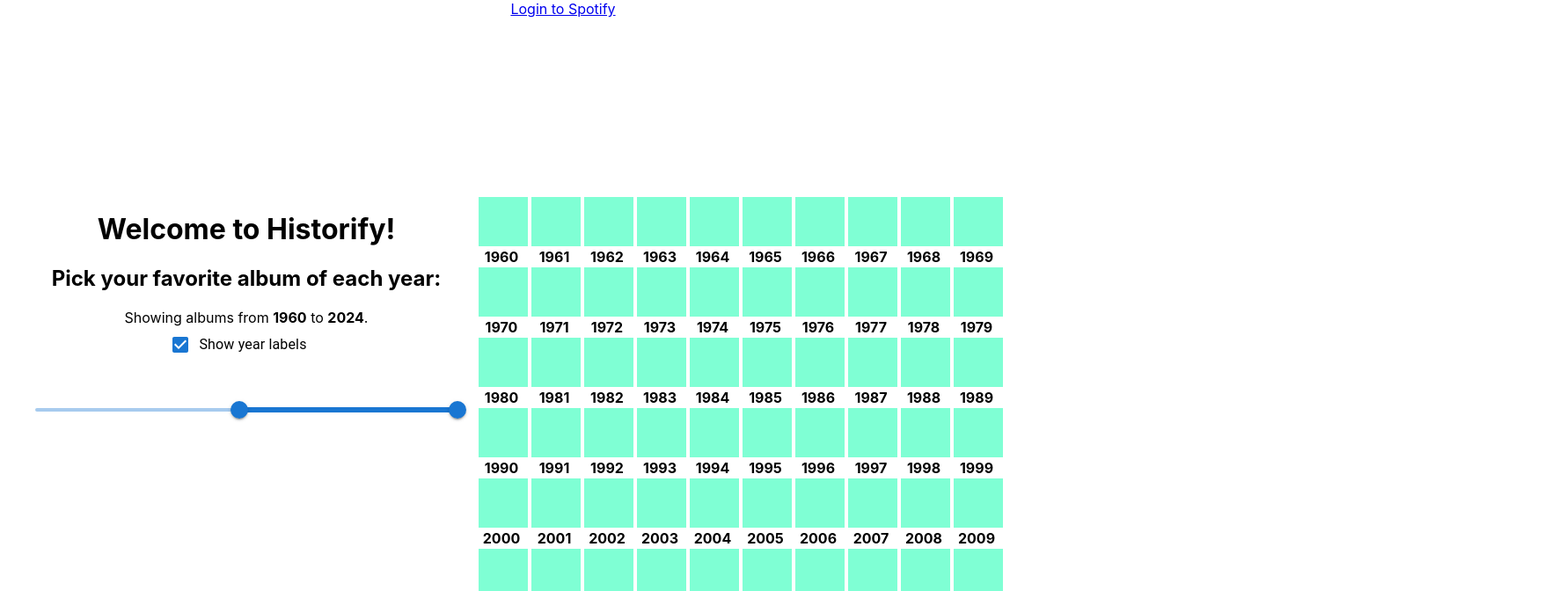
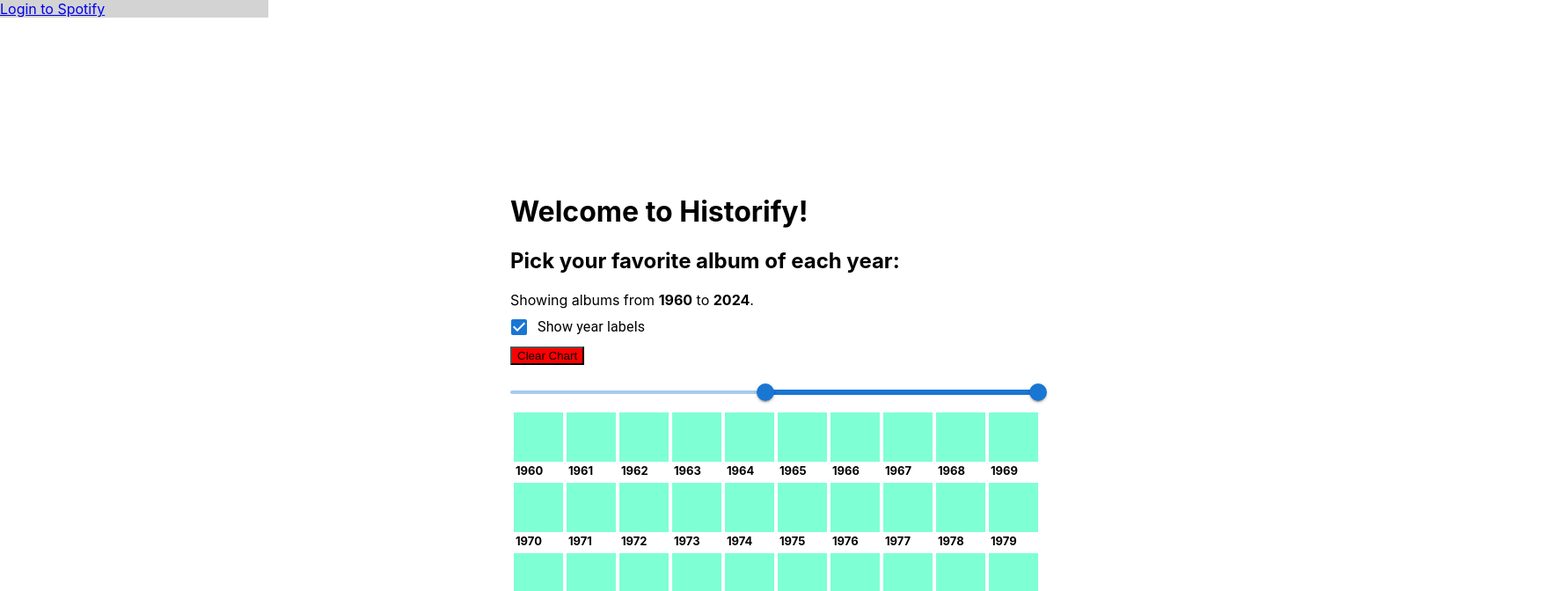
Before and after one commit to elainemil/historify, a React (Create React App) app: page / in a window 1280 px wide. Shown: the top 672 px of the page at 88% size, 1780 px wide, since content can reach past the window. Built offline with nearby package versions, Linux system fonts and the light colour scheme.

Commit message:
removing albums and clearing chart

```diff
--- a/src/App.css
+++ b/src/App.css
@@ -1,5 +1,5 @@
 .App {
-  text-align: center;
+  /* text-align: center; */
 }
 
 .App-logo {
@@ -148,14 +148,30 @@
 }
 
 .searchRow {
+	float: left;
 	width: 300px;
 	height: 100px;
+	padding: 2px;
 }
 
 .searchCol {
 	width: 100px;
 	height: 100px;
 	float: left;
+}
+
+.searchContainer {
+	float: left;
+	width: 300px;
+	padding-right: 5px;
+	vertical-align: middle;
+	background-color: lightgray;
+}
+
+.container {
+	width: 700px;
+	float: right;
+	vertical-align: middle;
 }
 
 @keyframes App-logo-spin {
--- a/src/App.js
+++ b/src/App.js
@@ -189,7 +189,7 @@ const renderAlbums = () => {
       </header>
     </div>*/
     <div className="App">
-      <div>
+      <div class="searchContainer">
       {!token ?
                     <a href={`${AUTH_ENDPOINT}?client_id=${CLIENT_ID}&redirect_uri=${REDIRECT_URI}&response_type=${RESPONSE_TYPE}`}>Login
                         to Spotify</a>
--- a/src/RangeSlider.css
+++ b/src/RangeSlider.css
@@ -1,7 +1,7 @@
 .container {
     height: 100%;
-    width: 100%;
-    display: flex;
+    /* width: 100%; */
+    /* display: flex; */
     justify-content: center;
     align-items: center;
     margin-top: 200px;
@@ -21,14 +21,14 @@
     background-color: lightgray;
 }
 .albumsContainer {
-    width: 50%;
+    width: 600px;
     height: 720px;
-    float: left;
+    /* float: left; */
 }
 .sliderContainer {
-    width: 40%;
+    width: 600px;
     margin-right: 20px;
-    float: left;
+    /* float: left; */
 }
 .caption {
     height: 100px;
@@ -44,3 +44,21 @@
     width: 56px;
     height: 56px;
 }
+
+.yearTag {
+    float: left;
+    padding-left: 4px;
+    font-size: small;
+}
+
+.yearDelete {
+    width: 10px;
+    height: 15px;
+    background-color: red;
+    float: right;
+}
+
+.clearButton {
+    background-color: red;
+    display: inline-block;
+}
--- a/src/RangeSlider.js
+++ b/src/RangeSlider.js
@@ -37,10 +37,24 @@ function valuetext(value) {
     //const initArray = Array(125).fill(null);
     let decades = [12];
 
+    const [style, setStyle] = React.useState({id: -1, display: 'none'});
 
     const handleChange = (event, newValue) => {
       setValue(newValue);
     };
+
+    const removeAlbum = (i) => {
+      if(i === -1){
+        console.log("in the clear");
+        for(let i = 0; i < 125; i++){
+          selected[i] = null;
+        }
+      }
+      else{
+        selected[i] = null;
+      }
+      setStyle({id: i, display: 'none'});
+    }
 
     let min = value[0]-1900;
     let max = value[1]-1900;
@@ -50,7 +64,14 @@ function valuetext(value) {
         albums[i] = <div class="yearEntry"><div class="emptyBox"></div><div></div></div>;
     }
     for(let i = min; i <= max; i++){
-        albums.push(<div class="yearEntry"><div class="albumBox">{selected[i] !== null ? <a href={selected[i] !== null ? selected[i].uri : ""}><img class="albumImg" src={selected[i].images[0].url}></img></a> : <br></br>}</div><div>{checked ? <b>{i+1900}</b> : ''}</div></div>);
+        albums.push(<div class="yearEntry" onMouseEnter={e => {
+          setStyle({id: i, display: 'block'});
+      }}
+      onMouseLeave={e => {
+          setStyle({id: i, display: 'none'});
+      }}
+      ><div class="albumBox">{selected[i] !== null ? <a href={selected[i] !== null ? selected[i].uri : ""}><img class="albumImg" src={selected[i].images[0].url}></img></a> : <br></br>}</div><div>{checked ? <b class="yearTag">{i+1900}</b> : ''}</div>
+      {style.id === i && selected[i] !== null ? <button class="yearDelete" style={style} onClick={() => { removeAlbum(i)}}></button> : <br></br>}</div>);
     }
     for(let i = max+1; i < endRow; i++){
         albums[i] = <div class="yearEntry"><div class="emptyBox"></div><div></div></div>;
@@ -68,6 +89,7 @@ function valuetext(value) {
           <div>
           <FormControlLabel control={<Checkbox checked={checked} onChange={handleCheck}/>} label="Show year labels" />
           </div>
+          <button class="clearButton" onClick={() => { removeAlbum(-1)}}>Clear Chart</button>
         </div>
         <Slider
           getAriaLabel={() => 'Date range'}
```
